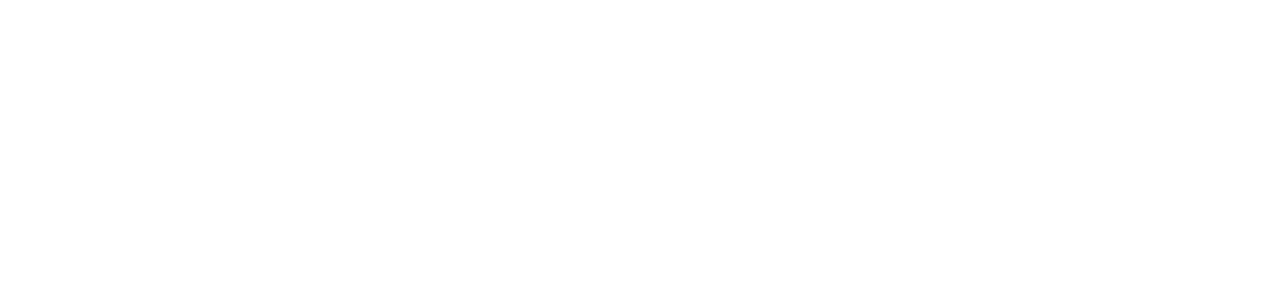
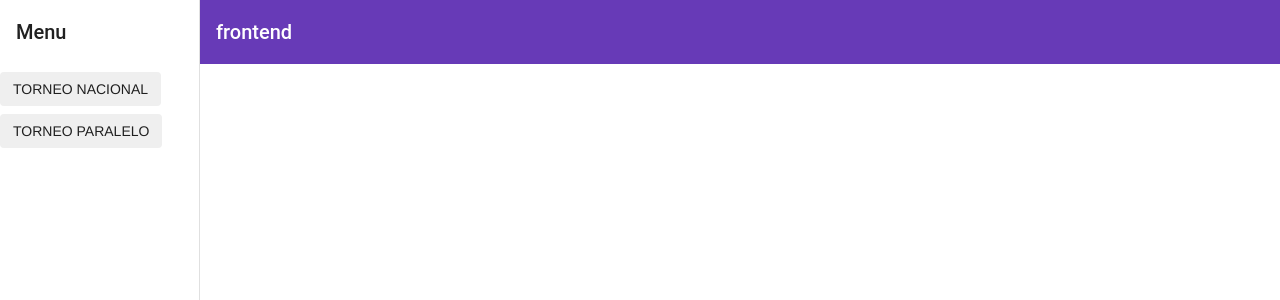
Before and after one commit to JoacoAllende/Atletico, an Angular app in the folder frontend/: page / in a window 1280 px wide. Shown: the top 300 px of the page. Built offline with nearby package versions, Linux system fonts and the light colour scheme.

Commit message:
Agrega responsive sidenav inicial

```diff
--- a/frontend/src/app/app.component.html
+++ b/frontend/src/app/app.component.html
@@ -1 +1,2 @@
+<app-main-nav></app-main-nav>
 <router-outlet></router-outlet>
--- /dev/null
+++ b/frontend/src/app/main-nav/main-nav.component.css
@@ -0,0 +1,17 @@
+.sidenav-container {
+  height: 100%;
+}
+
+.sidenav {
+  width: 200px;
+}
+
+.sidenav .mat-toolbar {
+  background: inherit;
+}
+
+.mat-toolbar.mat-primary {
+  position: sticky;
+  top: 0;
+  z-index: 1;
+}
--- /dev/null
+++ b/frontend/src/app/main-nav/main-nav.component.html
@@ -0,0 +1,44 @@
+<mat-sidenav-container class="sidenav-container">
+  <mat-sidenav #drawer class="sidenav" fixedInViewport [attr.role]="(isHandset$ | async) ? 'dialog' : 'navigation'"
+    [mode]="(isHandset$ | async) ? 'over' : 'side'" [opened]="(isHandset$ | async) === false">
+    <mat-toolbar>Menu</mat-toolbar>
+    <mat-nav-list>
+      <div class="dropdown">
+        <button class="btn btn-secondary dropdown-toggle" type="button" id="dropdownMenuButton" data-toggle="dropdown"
+          aria-haspopup="true" aria-expanded="false">
+          TORNEO NACIONAL
+        </button>
+        <div class="dropdown-menu" aria-labelledby="dropdownMenuButton">
+          <a mat-list-item [routerLink]="['/grupos','0','2019']">Fase de grupos</a>
+          <a mat-list-item [routerLink]="['/copaOro','0','2019']">Copa de oro</a>
+          <a mat-list-item [routerLink]="['/copaPlata','0','2019']">Copa de plata</a>
+          <a mat-list-item [routerLink]="['/goleadores','0','2019']">Goleadores</a>
+        </div>
+      </div>
+    </mat-nav-list>
+    <mat-nav-list>
+      <div class="dropdown">
+        <button class="btn btn-secondary dropdown-toggle" type="button" id="dropdownMenuButton" data-toggle="dropdown"
+          aria-haspopup="true" aria-expanded="false">
+          TORNEO PARALELO
+        </button>
+        <div class="dropdown-menu" aria-labelledby="dropdownMenuButton">
+            <a mat-list-item [routerLink]="['/grupos','1','2019']">Fase de grupos</a>
+            <a mat-list-item [routerLink]="['/copaOro','1','2019']">Copa de oro</a>
+            <a mat-list-item [routerLink]="['/copaPlata','1','2019']">Copa de plata</a>
+            <a mat-list-item [routerLink]="['/goleadores','1','2019']">Goleadores</a>
+        </div>
+      </div>
+    </mat-nav-list>
+  </mat-sidenav>
+  <mat-sidenav-content>
+    <mat-toolbar color="primary">
+      <button type="button" aria-label="Toggle sidenav" mat-icon-button (click)="drawer.toggle()"
+        *ngIf="isHandset$ | async">
+        <mat-icon aria-label="Side nav toggle icon">menu</mat-icon>
+      </button>
+      <span>frontend</span>
+    </mat-toolbar>
+    <!-- Add Content Here -->
+  </mat-sidenav-content>
+</mat-sidenav-container>
--- /dev/null
+++ b/frontend/src/app/main-nav/main-nav.component.ts
@@ -0,0 +1,21 @@
+import { Component } from '@angular/core';
+import { BreakpointObserver, Breakpoints } from '@angular/cdk/layout';
+import { Observable } from 'rxjs';
+import { map, shareReplay } from 'rxjs/operators';
+
+@Component({
+  selector: 'app-main-nav',
+  templateUrl: './main-nav.component.html',
+  styleUrls: ['./main-nav.component.css']
+})
+export class MainNavComponent {
+
+  isHandset$: Observable<boolean> = this.breakpointObserver.observe(Breakpoints.Handset)
+    .pipe(
+      map(result => result.matches),
+      shareReplay()
+    );
+
+  constructor(private breakpointObserver: BreakpointObserver) {}
+
+}
--- a/frontend/src/index.html
+++ b/frontend/src/index.html
@@ -6,6 +6,9 @@
   <base href="/">
   <meta name="viewport" content="width=device-width, initial-scale=1">
   <link rel="icon" type="image/x-icon" href="favicon.ico">
+  <script src="https://code.jquery.com/jquery-3.2.1.slim.min.js" integrity="sha384-KJ3o2DKtIkvYIK3UENzmM7KCkRr/rE9/Qpg6aAZGJwFDMVNA/GpGFF93hXpG5KkN" crossorigin="anonymous"></script>
+  <script src="https://cdnjs.cloudflare.com/ajax/libs/popper.js/1.12.9/umd/popper.min.js" integrity="sha384-ApNbgh9B+Y1QKtv3Rn7W3mgPxhU9K/ScQsAP7hUibX39j7fakFPskvXusvfa0b4Q" crossorigin="anonymous"></script>
+  <script src="https://maxcdn.bootstrapcdn.com/bootstrap/4.0.0/js/bootstrap.min.js" integrity="sha384-JZR6Spejh4U02d8jOt6vLEHfe/JQGiRRSQQxSfFWpi1MquVdAyjUar5+76PVCmYl" crossorigin="anonymous"></script>
   <link rel="stylesheet" href="https://maxcdn.bootstrapcdn.com/bootstrap/3.3.7/css/bootstrap.min.css">
 </head>
 <body>
--- a/frontend/src/styles.css
+++ b/frontend/src/styles.css
@@ -1 +1,2 @@
 /* You can add global styles to this file, and also import other style files */
+@import "../node_modules/@angular/material/prebuilt-themes/deeppurple-amber.css";
```
Also changed, not shown: frontend/src/app/app.module.ts (+18 -3 lines), 1 other file (tests, documents, lock files or other folders).
